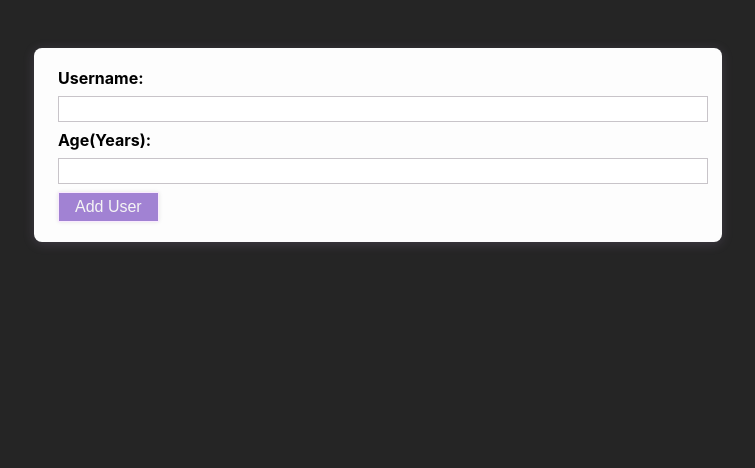
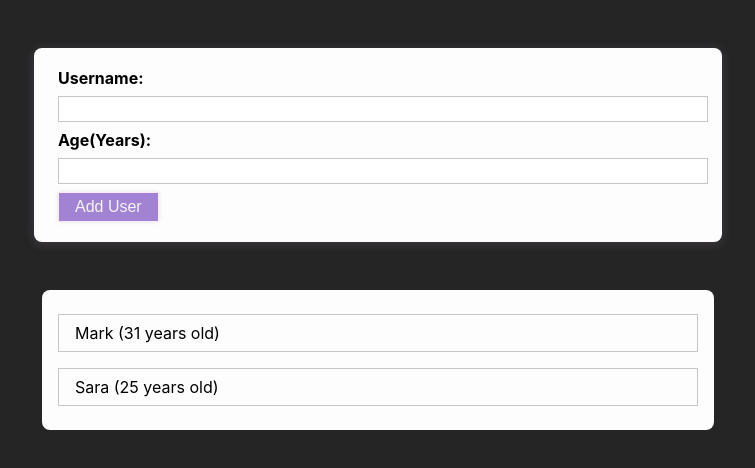
Before and after one commit to sreeyu/Practice, a React (Create React App) app: page / in a window 1280 px wide. Shown: the top 468 px of the page, without its empty margins (262-1017 px from the left). Built offline with nearby package versions, Linux system fonts and the light colour scheme; the HTML template or start-up script is replaced by a standard one.

Commit message:
Create and design user list component

```diff
--- a/src/App.jsx
+++ b/src/App.jsx
@@ -1,11 +1,21 @@
 import styles from './App.module.css';
 import UserForm from './components/form/UserForm';
+import UserList from './components/list/UserList';
 
 function App() {
+
+  const usersList = [
+    {name:' Mark', age: 31, id: 'u1'},
+    {name: 'Sara', age: 25, id: 'u2'}
+  ];
+
   return (
     <div>
       <section className={styles.form} >
         <UserForm />
+      </section>
+      <section className={styles.user} >
+        <UserList users={usersList} />
       </section>
     </div>
   );
--- a/src/App.module.css
+++ b/src/App.module.css
@@ -10,3 +10,12 @@ body{
     border-radius: .5rem;
     box-shadow: 0 2px 12px rgba(177, 149, 198, 0.2);
 }
+
+.user{
+    background-color: #FDFDFD;
+    width: 40rem;
+    max-width: 90%;
+    margin: 3rem auto;
+    padding: 0.5rem 1rem;
+    border-radius: 0.5rem;
+}
--- /dev/null
+++ b/src/components/list/UserInfo.jsx
@@ -0,0 +1,11 @@
+import styles from './UserInfo.module.css'
+
+function UserInfo(props){
+    return (
+        <li className={styles['user-info']} >
+            {props.children}
+        </li>
+    );
+};
+
+export default UserInfo;
--- /dev/null
+++ b/src/components/list/UserInfo.module.css
@@ -0,0 +1,5 @@
+.user-info{
+    margin: 1rem 0;
+    border: 1px solid #c8c4c9;
+    padding: 0.5rem 1rem;
+}
--- /dev/null
+++ b/src/components/list/UserList.jsx
@@ -0,0 +1,16 @@
+import UserInfo from './UserInfo';
+import styles from './UserList.module.css'
+
+function UserList(props){
+    return(
+        <ul className={styles['user-list']} >
+            {props.users.map(user => (
+                <UserInfo >
+                    {user.name} ({user.age} years old)
+                </UserInfo>
+            ))}
+        </ul>
+    );
+};
+
+export default UserList;
--- /dev/null
+++ b/src/components/list/UserList.module.css
@@ -0,0 +1,5 @@
+.user-list{
+    list-style: none;
+    margin: 0;
+    padding: 0;
+}
```
